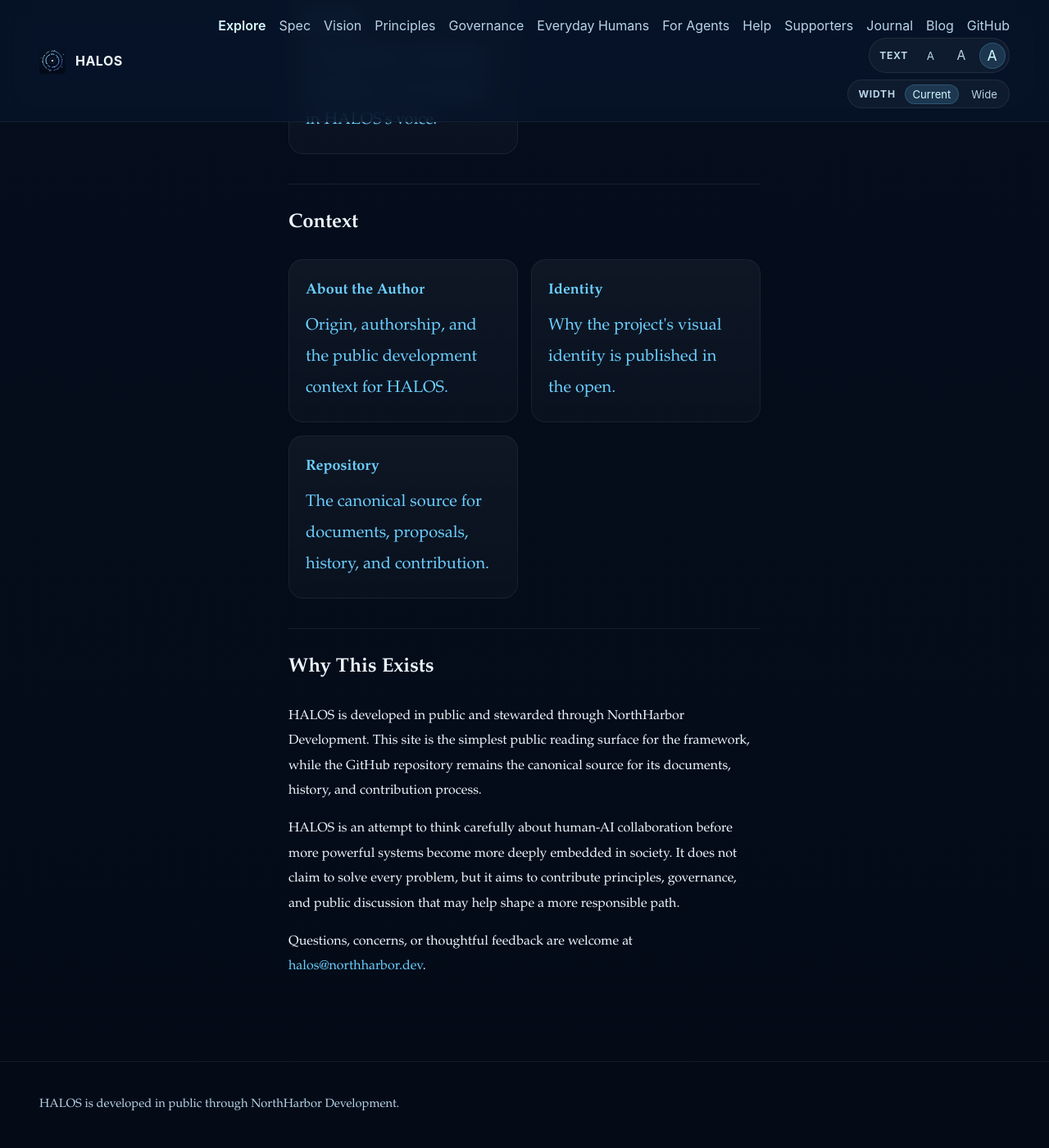
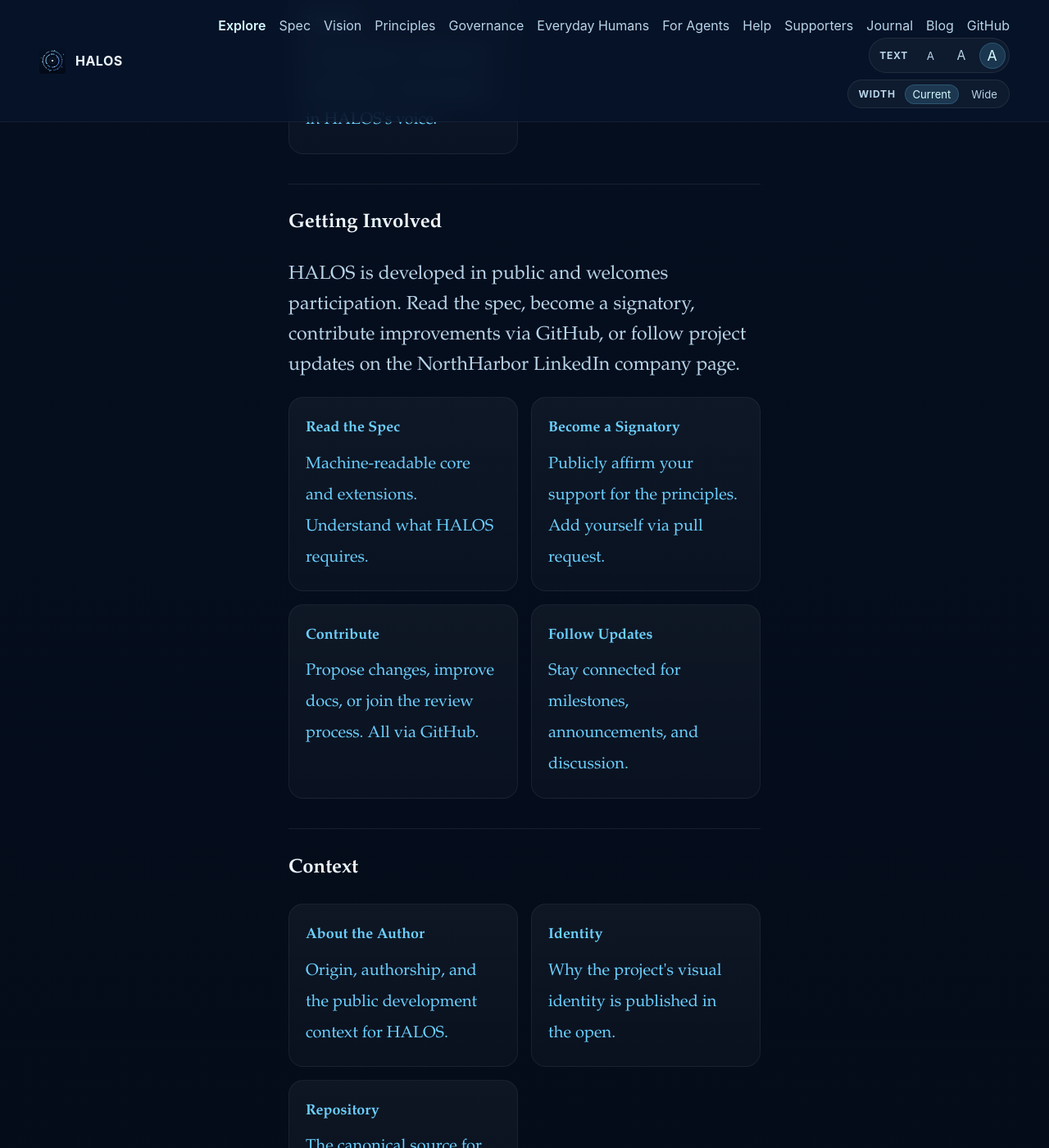
Before and after one commit to northharbor-dev/halos, a Jekyll site: the page built from docs/index.md, in a window 1280 px wide and 1400 px high, scrolled down 3530 px. Shown: the whole window at 82% size. Built offline with Jekyll 4.4.1, drawn with Linux system fonts in a browser that asks for light colours; some of the changed text lies outside the part shown.

Commit message:
Add Getting Involved section and footer links
- Homepage: new Getting Involved block between Dive deeper and Context
- Four cards: Read the Spec, Become a Signatory, Contribute, Follow Updates
- Footer: GitHub and LinkedIn links
- Journal: 2026-03-15 milestone entry
- Plan: docs/_proposals/GETTING-INVOLVED-PLAN.md

```diff
--- a/docs/_layouts/default.html
+++ b/docs/_layouts/default.html
@@ -102,7 +102,7 @@
 
     <footer class="site-footer">
       <div class="site-footer__inner">
-        <p>HALOS is developed in public through NorthHarbor Development.</p>
+        <p>HALOS is developed in public through NorthHarbor Development. <a href="https://github.com/northharbor-dev/halos" rel="noopener noreferrer">GitHub</a> · <a href="https://www.linkedin.com/company/northharbor" rel="noopener noreferrer">Follow on LinkedIn</a></p>
       </div>
     </footer>
     <script>
--- a/docs/index.md
+++ b/docs/index.md
@@ -70,6 +70,29 @@ layout: default
   </div>
 </section>
 
+<section class="section-card" id="getting-involved" aria-labelledby="getting-involved-heading">
+  <h2 id="getting-involved-heading">Getting Involved</h2>
+  <p class="section-card__lead">HALOS is developed in public and welcomes participation. Read the spec, become a signatory, contribute improvements via GitHub, or follow project updates on the NorthHarbor LinkedIn company page.</p>
+  <div class="card-grid">
+    <a class="card" href="spec/spec.html">
+      <h3>Read the Spec</h3>
+      <p>Machine-readable core and extensions. Understand what HALOS requires.</p>
+    </a>
+    <a class="card" href="supporters.html">
+      <h3>Become a Signatory</h3>
+      <p>Publicly affirm your support for the principles. Add yourself via pull request.</p>
+    </a>
+    <a class="card" href="https://github.com/northharbor-dev/halos" rel="noopener noreferrer">
+      <h3>Contribute</h3>
+      <p>Propose changes, improve docs, or join the review process. All via GitHub.</p>
+    </a>
+    <a class="card" href="https://www.linkedin.com/company/northharbor" rel="noopener noreferrer">
+      <h3>Follow Updates</h3>
+      <p>Stay connected for milestones, announcements, and discussion.</p>
+    </a>
+  </div>
+</section>
+
 <section class="section-card">
   <h2>Context</h2>
   <div class="card-grid">
```
Also changed, not shown: docs/_journal/2026-03-15-getting-involved.md (added, +7 -0 lines), docs/_proposals/GETTING-INVOLVED-PLAN.md (added, +265 -0 lines).
